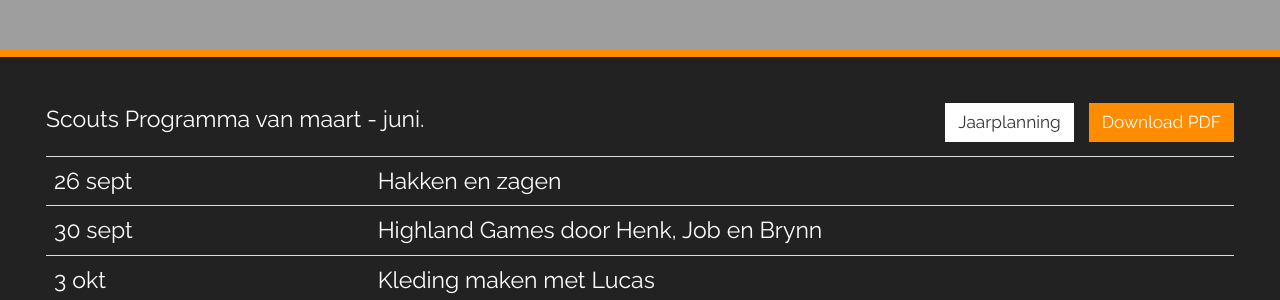
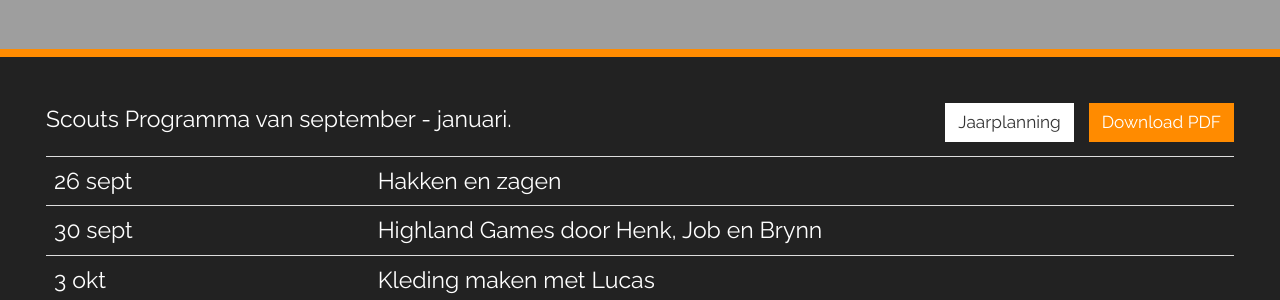
Before and after one commit to nognooitmeegemaakt/website, a Jekyll site: the page built from _agenda/scouts.md, in a window 1280 px wide. Shown: the part 218-518 px from the top of the page. Built offline with Jekyll 4.4.1, drawn with Linux system fonts in a browser that asks for light colours; some web fonts are replaced.

Commit message:
Update scouts.md

```diff
--- a/_agenda/scouts.md
+++ b/_agenda/scouts.md
@@ -5,7 +5,7 @@ category: agenda
 agenda: scouts
 ---
 
-Scouts Programma van maart - juni.
+Scouts Programma van september - januari.
 
 {:.table}
 |-------|---------
```
